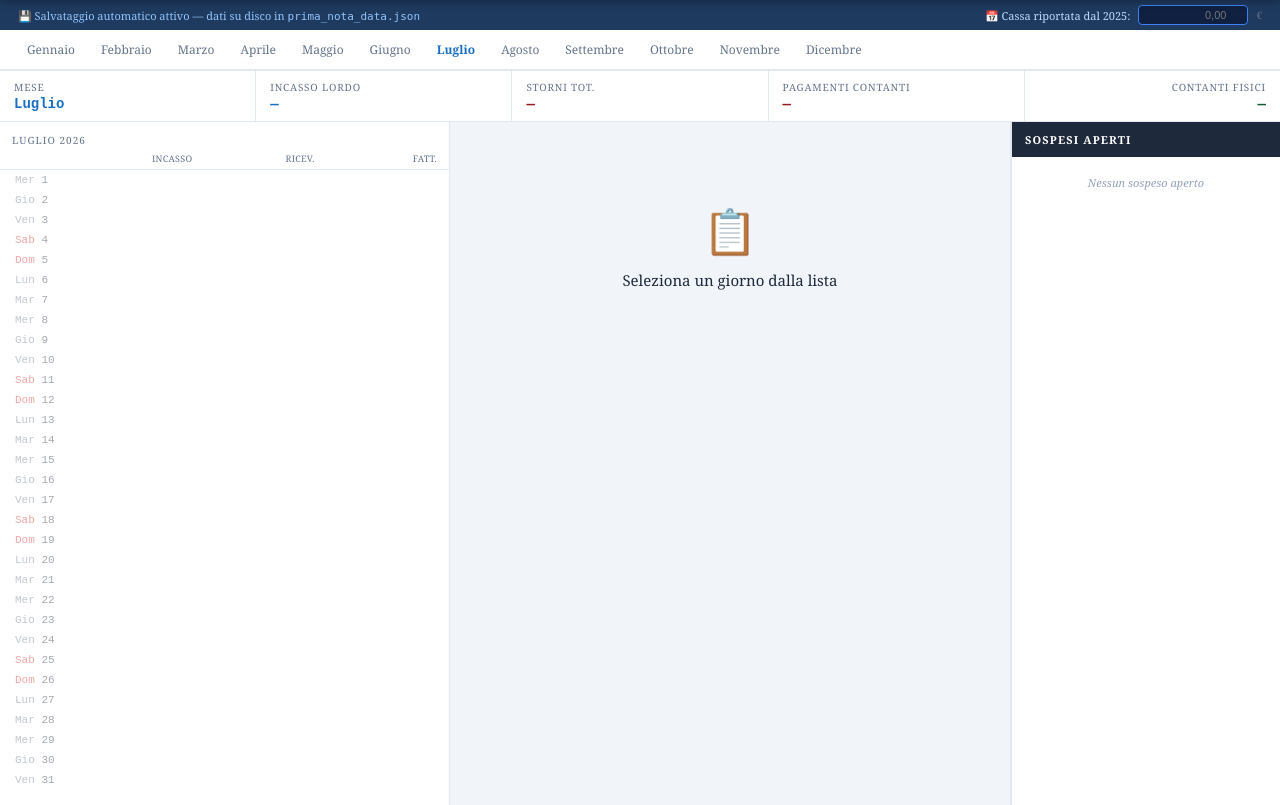
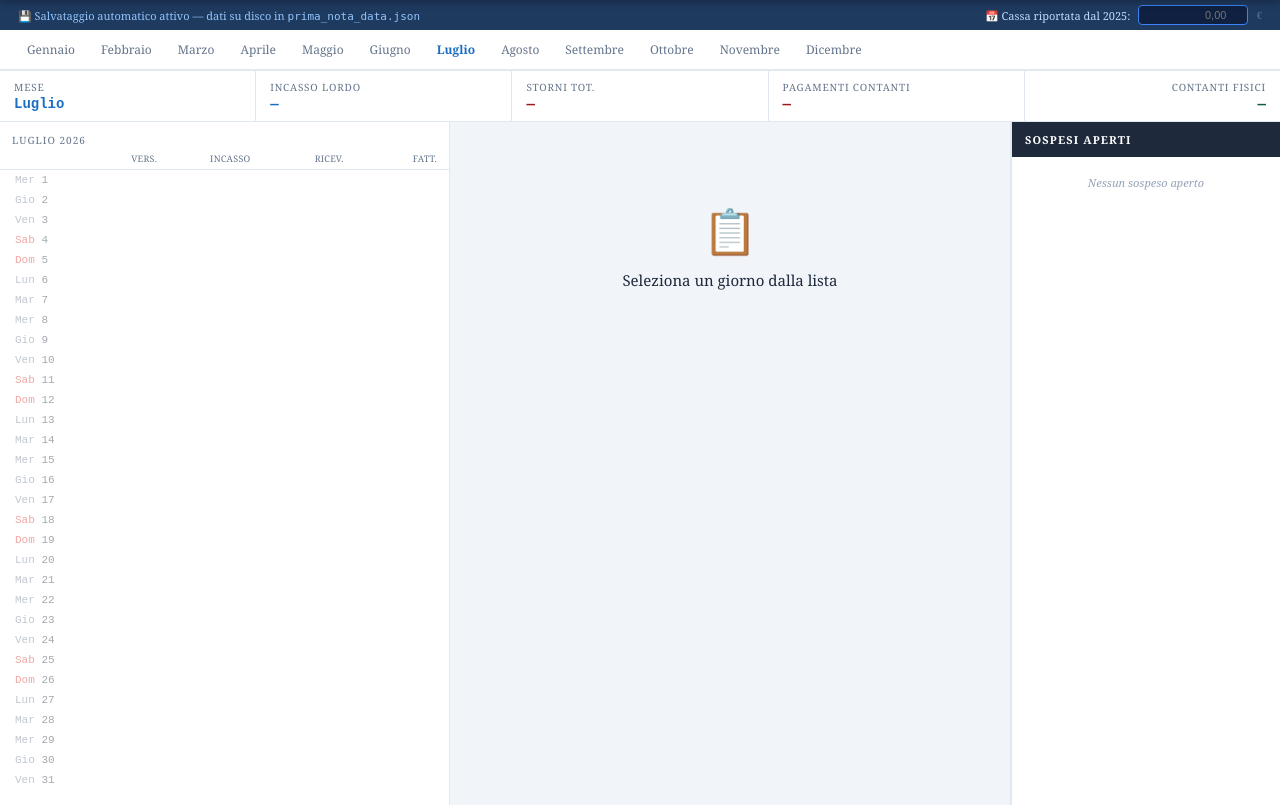
Before and after one commit to marcop1969/prima-nota-cassa, a Flask app: page / in a window 1280 px wide. Shown: the part 52-857 px from the top of the page. Run offline with Flask 3, Linux system fonts and the light colour scheme.

Commit message:
Lista giorni: colonna Versamenti in rosso a sinistra dell'incasso, con totale mese
Co-Authored-By: Claude Opus 4.8 <noreply@anthropic.com>

```diff
--- a/templates/prima_nota.html
+++ b/templates/prima_nota.html
@@ -99,10 +99,10 @@ body { font-family: var(--font); background: var(--bg); color: var(--testo); min
   border-right: 1px solid var(--bordo); overflow-y: auto; padding: 6px 0;
 }
 .sb-month { font-size: 10px; text-transform: uppercase; letter-spacing: .1em; color: var(--grigio); padding: 5px 12px 3px; }
-.sb-head { display: grid; grid-template-columns: 58px 1fr 1fr 1fr; gap: 4px; padding: 2px 12px 4px; font-size: 9px; text-transform: uppercase; letter-spacing: .03em; color: var(--grigio); border-bottom: 1px solid var(--bordo); }
+.sb-head { display: grid; grid-template-columns: 52px 1fr 1fr 1fr 1fr; gap: 4px; padding: 2px 12px 4px; font-size: 9px; text-transform: uppercase; letter-spacing: .03em; color: var(--grigio); border-bottom: 1px solid var(--bordo); }
 .sb-head span { text-align: right; }
 .sb-head span:first-child { text-align: left; }
-.sb-total { display: grid; grid-template-columns: 58px 1fr 1fr 1fr; gap: 4px; margin: 6px 8px 2px; padding: 8px 10px; background: #f0f9ff; border: 1px solid #bae6fd; border-radius: 6px; align-items: baseline; }
+.sb-total { display: grid; grid-template-columns: 52px 1fr 1fr 1fr 1fr; gap: 4px; margin: 6px 8px 2px; padding: 8px 10px; background: #f0f9ff; border: 1px solid #bae6fd; border-radius: 6px; align-items: baseline; }
 .sb-tot-label { font-size: 10px; text-transform: uppercase; letter-spacing: .06em; color: #0369a1; font-weight: bold; text-align: left; }
 .sb-tot-val { font-family: var(--mono); font-size: 12px; font-weight: bold; color: #0369a1; text-align: right; }
 .sb-tot-sub { font-family: var(--mono); font-size: 11px; font-weight: bold; color: #0369a1; text-align: right; }
@@ -111,7 +111,7 @@ body { font-family: var(--font); background: var(--bg); color: var(--testo); min
 .gi.active { background: #eff6ff; border-left-color: var(--accent); }
 .gi.vuoto { opacity: .4; }
 .gi-note { font-size: 9px; color: var(--grigio); white-space: nowrap; overflow: hidden; text-overflow: ellipsis; margin-bottom: 1px; }
-.gi-cols { display: grid; grid-template-columns: 58px 1fr 1fr 1fr; gap: 4px; align-items: baseline; }
+.gi-cols { display: grid; grid-template-columns: 52px 1fr 1fr 1fr 1fr; gap: 4px; align-items: baseline; }
 .gi-day { font-size: 11px; font-family: var(--mono); white-space: nowrap; }
 .gi-wd { color: var(--grigio); }
 .gi-wd.wk { color: #dc2626; }
@@ -122,6 +122,8 @@ body { font-family: var(--font); background: var(--bg); color: var(--testo); min
 .gi-amt.neg { color: var(--rosso); }
 .gi-amt.warn { color: #b45309; }
 .gi-sub { font-size: 10px; color: var(--grigio); }
+.gi-vers { font-family: var(--mono); font-size: 11px; font-weight: bold; color: var(--rosso); text-align: right; white-space: nowrap; }
+.sb-tot-vers { font-family: var(--mono); font-size: 11px; font-weight: bold; color: var(--rosso); text-align: right; }
 
 /* ─── PANNELLO DETTAGLIO ─── */
 .detail { flex: 1; overflow-y: auto; padding: 18px 22px; background: var(--bg); }
@@ -1560,8 +1562,8 @@ function renderSidebar() {
   const gg = CALENDARIO_2026[meseAt]||[];
   const eu = v => { const x = parseFloat(v)||0; return x===0 ? '' : _itFmt(x); }; // 2 decimali, senza €
   let h = `<div class="sb-month">${MESI[meseAt]} 2026</div>`;
-  h += `<div class="sb-head"><span></span><span>Incasso</span><span>Ricev.</span><span>Fatt.</span></div>`;
-  let tRic = 0, tFatt = 0;
+  h += `<div class="sb-head"><span></span><span>Vers.</span><span>Incasso</span><span>Ricev.</span><span>Fatt.</span></div>`;
+  let tRic = 0, tFatt = 0, tVers = 0;
   gg.forEach(g => {
     const d = D[g.iso] || {};
     const rip = riportoPrecedente(g.iso);
@@ -1575,17 +1577,21 @@ function renderSidebar() {
     let inc = '<span class="gi-amt"></span>';
     if (c.lordo > 0) {
       inc = `<span class="gi-amt ${hasDiff?'warn':'pos'}">${_itFmt(c.lordo)}${hasDiff?' ⚠':''}</span>`;
-    } else if (c.totVers > 0) {
-      inc = `<span class="gi-amt neg" title="Versamento banca">−${_itFmt(c.totVers)}</span>`;
     } else if (Math.abs(c.contGiorno) > 0.005) {
       const neg = c.contGiorno < 0;
       inc = `<span class="gi-amt ${neg?'neg':'pos'}" title="Movimento di cassa">${neg?'−':'+'}${_itFmt(Math.abs(c.contGiorno))}</span>`;
     }
+    // Versamenti in banca: colonna a sé, sempre in ROSSO (colpo d'occhio sul mese)
+    tVers += c.totVers;
+    const vers = c.totVers > 0
+      ? `<span class="gi-vers" title="Versamento in banca">−${_itFmt(c.totVers)}</span>`
+      : '<span class="gi-vers"></span>';
     const note = d.note ? esc(d.note) : '';
     h += `<div class="gi${act?' active':''}${hasData?'':' vuoto'}" onclick="selGiorno('${g.iso}')"${note?` title="${note}"`:''}>
       ${note ? `<div class="gi-note">${note}</div>` : ''}
       <div class="gi-cols">
         <span class="gi-day"><span class="gi-wd${g.w?' wk':''}">${g.wd}</span> ${g.d}</span>
+        ${vers}
         ${inc}
         <span class="gi-sub">${eu(ric)}</span>
         <span class="gi-sub">${eu(fatt)}</span>
@@ -1593,9 +1599,10 @@ function renderSidebar() {
     </div>`;
   });
   const t = totMese(meseAt);
-  if (t.lordo > 0 || tRic > 0 || tFatt > 0) {
+  if (t.lordo > 0 || tRic > 0 || tFatt > 0 || tVers > 0) {
     h += `<div class="sb-total">
       <span class="sb-tot-label">Tot ${MESI[meseAt]}</span>
+      <span class="sb-tot-vers">${tVers>0?'−'+_itFmt(tVers):''}</span>
       <span class="sb-tot-val">${t.lordo>0?_itFmt(t.lordo):''}</span>
       <span class="sb-tot-sub">${eu(tRic)}</span>
       <span class="sb-tot-sub">${eu(tFatt)}</span>
```
